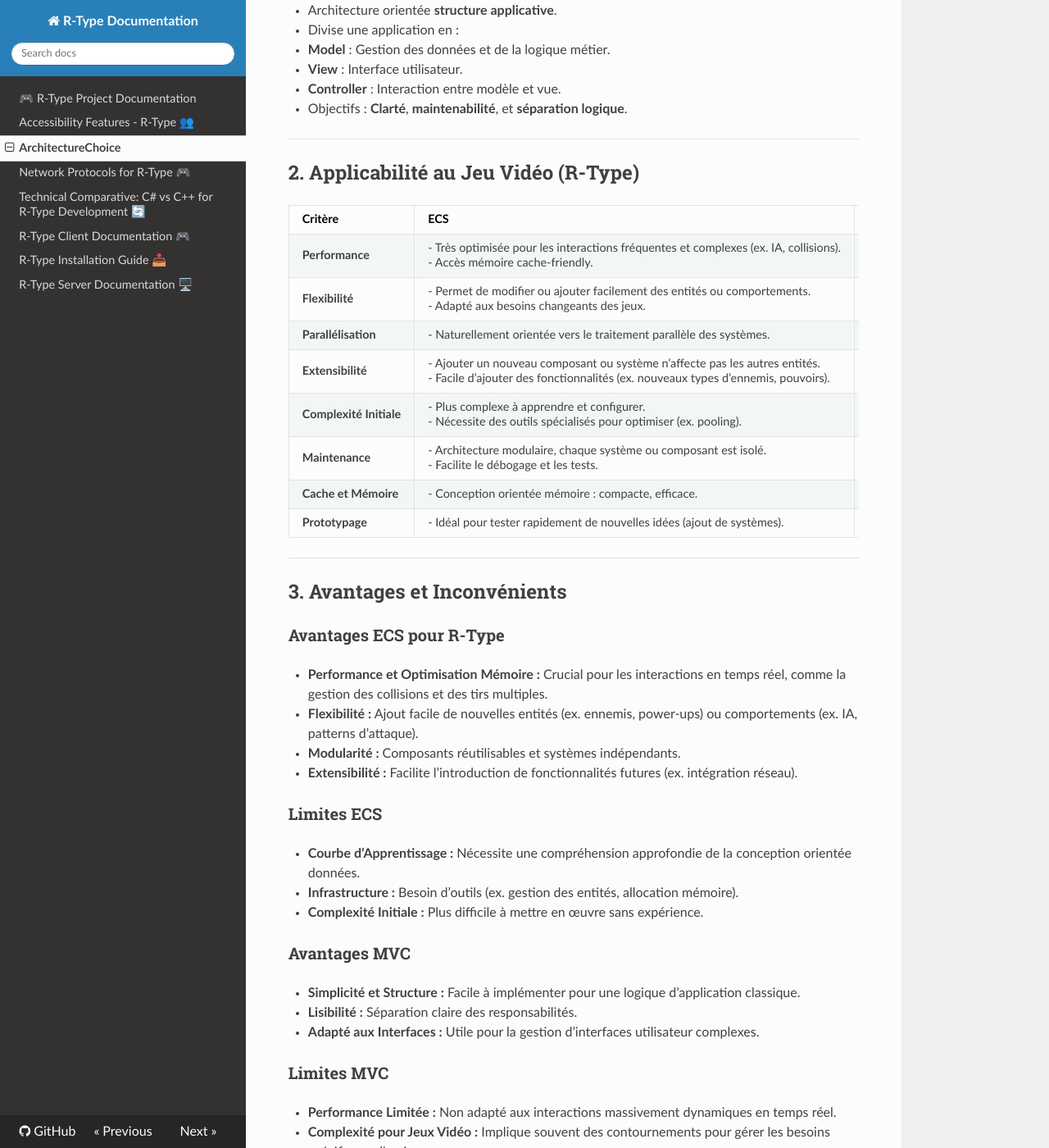
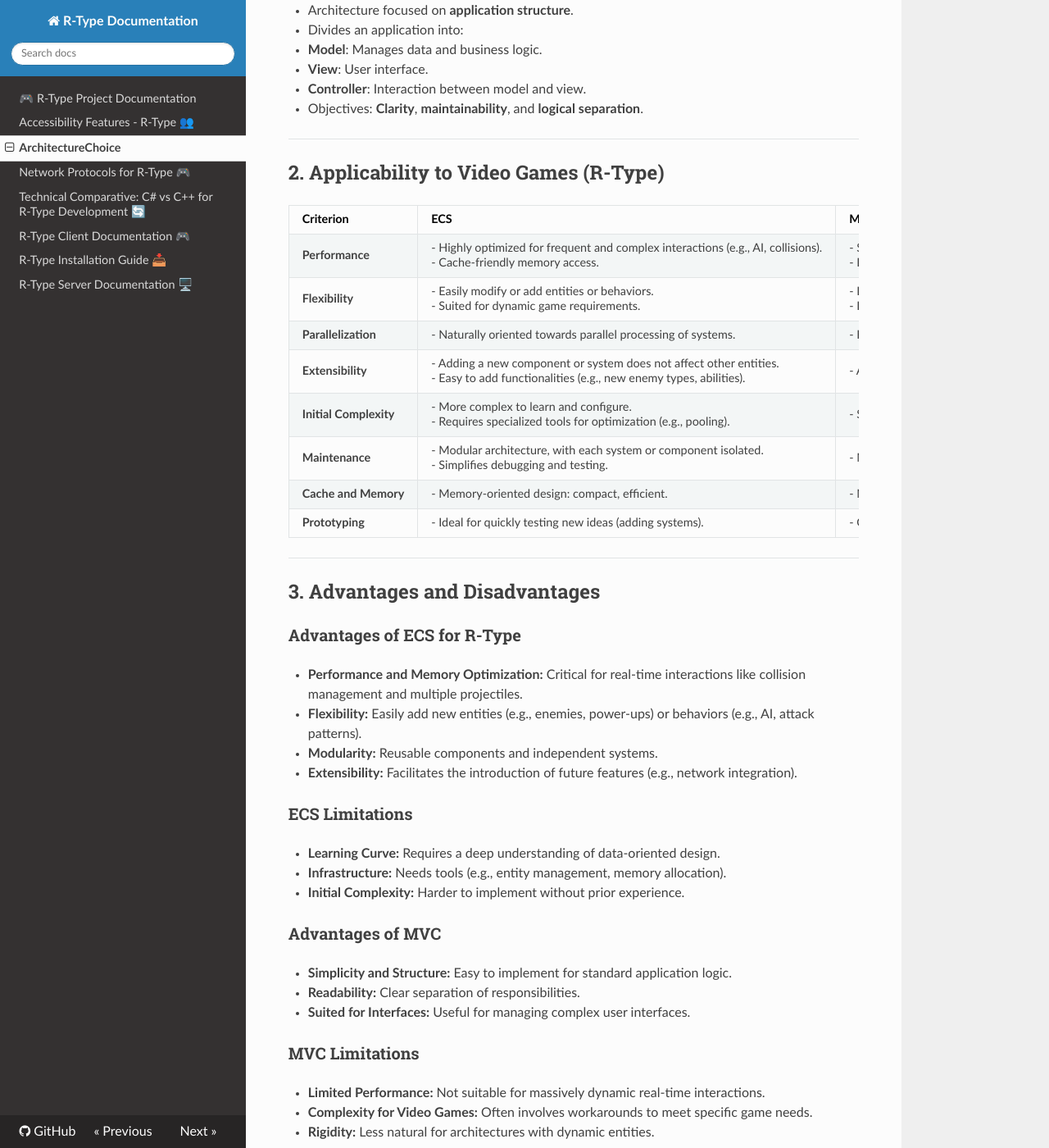
Before and after one commit to SHRaton/B-CPP-500-MAR-5-2-rtype-jeremy.bisson, an MkDocs documentation site: the page built from docs/ArchitectureChoice.md, in a window 1280 px wide and 1400 px high, scrolled down 497 px. Shown: the whole window at 82% size. Built offline with MkDocs 1.6.1, drawn with Linux system fonts in a browser that asks for light colours; nearby versions of some CDN libraries; some of the changed text lies outside the part shown.

Commit message:
Docs: - ArchitectureChoice in English

```diff
--- a/docs/ArchitectureChoice.md
+++ b/docs/ArchitectureChoice.md
@@ -1,89 +1,89 @@
-### Comparaison entre ECS et MVC pour le Projet R-Type
+### Comparison Between ECS and MVC for the R-Type Project
 
 ---
 
-## **1. Définition et Objectifs**
+## **1. Definitions and Objectives**
 
 ### **ECS**
-- Architecture orientée **données** et **comportements**.
-- Sépare entièrement les responsabilités en :
-  - **Entities** : Objets abstraits.
-  - **Components** : Conteneurs de données.
-  - **Systems** : Logiques applicables aux composants.
-- Objectifs : **Modularité**, **performance**, et **extensibilité**.
+- Architecture focused on **data** and **behaviors**.
+- Fully separates responsibilities into:
+  - **Entities**: Abstract objects.
+  - **Components**: Data containers.
+  - **Systems**: Logic applied to components.
+- Objectives: **Modularity**, **performance**, and **extensibility**.
 
 ### **MVC**
-- Architecture orientée **structure applicative**.
-- Divise une application en :
-  - **Model** : Gestion des données et de la logique métier.
-  - **View** : Interface utilisateur.
-  - **Controller** : Interaction entre modèle et vue.
-- Objectifs : **Clarté**, **maintenabilité**, et **séparation logique**.
+- Architecture focused on **application structure**.
+- Divides an application into:
+  - **Model**: Manages data and business logic.
+  - **View**: User interface.
+  - **Controller**: Interaction between model and view.
+- Objectives: **Clarity**, **maintainability**, and **logical separation**.
 
 ---
 
-## **2. Applicabilité au Jeu Vidéo (R-Type)**
+## **2. Applicability to Video Games (R-Type)**
 
-| Critère                    | **ECS**                                   | **MVC**                                   |
+| Criterion                  | **ECS**                                   | **MVC**                                   |
 |----------------------------|-------------------------------------------|-------------------------------------------|
-| **Performance**            | - Très optimisée pour les interactions fréquentes et complexes (ex. IA, collisions).<br>- Accès mémoire cache-friendly. | - Plus lent pour des cycles d’interactions nombreuses.<br>- Conçu pour des applications où les cycles lourds sont limités. |
-| **Flexibilité**            | - Permet de modifier ou ajouter facilement des entités ou comportements.<br>- Adapté aux besoins changeants des jeux. | - Limité pour des évolutions fréquentes ou des interactions complexes.<br>- Idéal pour une logique d’application stable. |
-| **Parallélisation**        | - Naturellement orientée vers le traitement parallèle des systèmes. | - Complexité élevée pour gérer du multi-threading sur les contrôleurs et modèles. |
-| **Extensibilité**          | - Ajouter un nouveau composant ou système n’affecte pas les autres entités.<br>- Facile d’ajouter des fonctionnalités (ex. nouveaux types d’ennemis, pouvoirs). | - Ajouter un nouveau modèle ou vue peut exiger une refonte importante de la structure existante. |
-| **Complexité Initiale**    | - Plus complexe à apprendre et configurer.<br>- Nécessite des outils spécialisés pour optimiser (ex. pooling). | - Plus simple à implémenter et comprendre, même pour des juniors. |
-| **Maintenance**            | - Architecture modulaire, chaque système ou composant est isolé.<br>- Facilite le débogage et les tests. | - Plus adapté pour des projets où les dépendances sont prévisibles. |
-| **Cache et Mémoire**       | - Conception orientée mémoire : compacte, efficace. | - Pas conçu pour optimiser les accès mémoire. |
-| **Prototypage**            | - Idéal pour tester rapidement de nouvelles idées (ajout de systèmes). | - Nécessite souvent une refonte pour intégrer de nouvelles idées. |
+| **Performance**            | - Highly optimized for frequent and complex interactions (e.g., AI, collisions).<br>- Cache-friendly memory access. | - Slower for numerous interaction cycles.<br>- Designed for applications with limited heavy cycles. |
+| **Flexibility**            | - Easily modify or add entities or behaviors.<br>- Suited for dynamic game requirements. | - Limited for frequent evolution or complex interactions.<br>- Ideal for stable application logic. |
+| **Parallelization**        | - Naturally oriented towards parallel processing of systems. | - High complexity for handling multi-threading in controllers and models. |
+| **Extensibility**          | - Adding a new component or system does not affect other entities.<br>- Easy to add functionalities (e.g., new enemy types, abilities). | - Adding a new model or view may require significant restructuring. |
+| **Initial Complexity**     | - More complex to learn and configure.<br>- Requires specialized tools for optimization (e.g., pooling). | - Simpler to implement and understand, even for juniors. |
+| **Maintenance**            | - Modular architecture, with each system or component isolated.<br>- Simplifies debugging and testing. | - More suited for projects with predictable dependencies. |
+| **Cache and Memory**       | - Memory-oriented design: compact, efficient. | - Not designed to optimize memory access. |
+| **Prototyping**            | - Ideal for quickly testing new ideas (adding systems). | - Often requires rework to integrate new ideas. |
 
 ---
 
-## **3. Avantages et Inconvénients**
+## **3. Advantages and Disadvantages**
 
-### **Avantages ECS pour R-Type**
-- **Performance et Optimisation Mémoire :** Crucial pour les interactions en temps réel, comme la gestion des collisions et des tirs multiples.
-- **Flexibilité :** Ajout facile de nouvelles entités (ex. ennemis, power-ups) ou comportements (ex. IA, patterns d’attaque).
-- **Modularité :** Composants réutilisables et systèmes indépendants.
-- **Extensibilité :** Facilite l’introduction de fonctionnalités futures (ex. intégration réseau).
+### **Advantages of ECS for R-Type**
+- **Performance and Memory Optimization:** Critical for real-time interactions like collision management and multiple projectiles.
+- **Flexibility:** Easily add new entities (e.g., enemies, power-ups) or behaviors (e.g., AI, attack patterns).
+- **Modularity:** Reusable components and independent systems.
+- **Extensibility:** Facilitates the introduction of future features (e.g., network integration).
 
-### **Limites ECS**
-- **Courbe d’Apprentissage :** Nécessite une compréhension approfondie de la conception orientée données.
-- **Infrastructure :** Besoin d’outils (ex. gestion des entités, allocation mémoire).
-- **Complexité Initiale :** Plus difficile à mettre en œuvre sans expérience.
+### **ECS Limitations**
+- **Learning Curve:** Requires a deep understanding of data-oriented design.
+- **Infrastructure:** Needs tools (e.g., entity management, memory allocation).
+- **Initial Complexity:** Harder to implement without prior experience.
 
-### **Avantages MVC**
-- **Simplicité et Structure :** Facile à implémenter pour une logique d’application classique.
-- **Lisibilité :** Séparation claire des responsabilités.
-- **Adapté aux Interfaces :** Utile pour la gestion d’interfaces utilisateur complexes.
+### **Advantages of MVC**
+- **Simplicity and Structure:** Easy to implement for standard application logic.
+- **Readability:** Clear separation of responsibilities.
+- **Suited for Interfaces:** Useful for managing complex user interfaces.
 
-### **Limites MVC**
-- **Performance Limitée :** Non adapté aux interactions massivement dynamiques en temps réel.
-- **Complexité pour Jeux Vidéo :** Implique souvent des contournements pour gérer les besoins spécifiques d’un jeu.
-- **Rigidité :** Moins naturel pour des architectures orientées entités dynamiques.
+### **MVC Limitations**
+- **Limited Performance:** Not suitable for massively dynamic real-time interactions.
+- **Complexity for Video Games:** Often involves workarounds to meet specific game needs.
+- **Rigidity:** Less natural for architectures with dynamic entities.
 
 ---
 
-## **4. Pourquoi Choisir ECS pour R-Type ?**
+## **4. Why Choose ECS for R-Type?**
 
-1. **Gestion des Entités Dynamiques :**
-   R-Type implique de nombreux objets (ennemis, tirs, bonus) avec des comportements variés et évolutifs. L’ECS permet une composition dynamique.
+1. **Dynamic Entity Management:**
+   R-Type involves numerous objects (enemies, projectiles, bonuses) with varied and evolving behaviors. ECS allows for dynamic composition.
 
-2. **Performance Temps Réel :**
-   Les jeux nécessitent des itérations rapides et efficaces sur les entités. L’ECS optimise les cycles via une gestion orientée cache.
+2. **Real-Time Performance:**
+   Games require fast and efficient iterations over entities. ECS optimizes cycles through cache-oriented management.
 
-3. **Extensibilité et Modifications :**
-   Ajouter un nouveau type d’ennemi ou une fonctionnalité (ex. IA, effets visuels) est simple et ne perturbe pas les systèmes existants.
+3. **Extensibility and Modifications:**
+   Adding a new enemy type or feature (e.g., AI, visual effects) is simple and does not disrupt existing systems.
 
-4. **Modularité :**
-   Les systèmes et composants sont indépendants, ce qui permet une maintenance et des tests simplifiés.
+4. **Modularity:**
+   Systems and components are independent, making maintenance and testing simpler.
 
-5. **Scalabilité :**
-   L’architecture ECS est naturellement conçue pour grandir avec le projet, en intégrant des technologies comme le multithreading ou le réseau.
+5. **Scalability:**
+   ECS architecture is naturally designed to grow with the project, integrating technologies like multithreading or networking.
 
 ---
 
-## **5. Recommandation Finale**
+## **5. Final Recommendation**
 
-Pour un projet comme R-Type, qui exige une performance optimale, une flexibilité dans la conception des entités, et une architecture évolutive, l’**ECS** est le choix idéal.
-Bien que le MVC puisse convenir à des projets avec des besoins moins dynamiques (ex. applications web), il est mal adapté à un jeu vidéo en temps réel nécessitant des interactions fréquentes et complexes.
+For a project like R-Type, which demands optimal performance, flexibility in entity design, and an evolving architecture, **ECS** is the ideal choice.
+While MVC may suit projects with less dynamic needs (e.g., web applications), it is poorly suited for a real-time video game requiring frequent and complex interactions.
 
-**Verdict : Adoptez ECS pour R-Type.** ✅
+**Verdict: Adopt ECS for R-Type.** ✅
```
